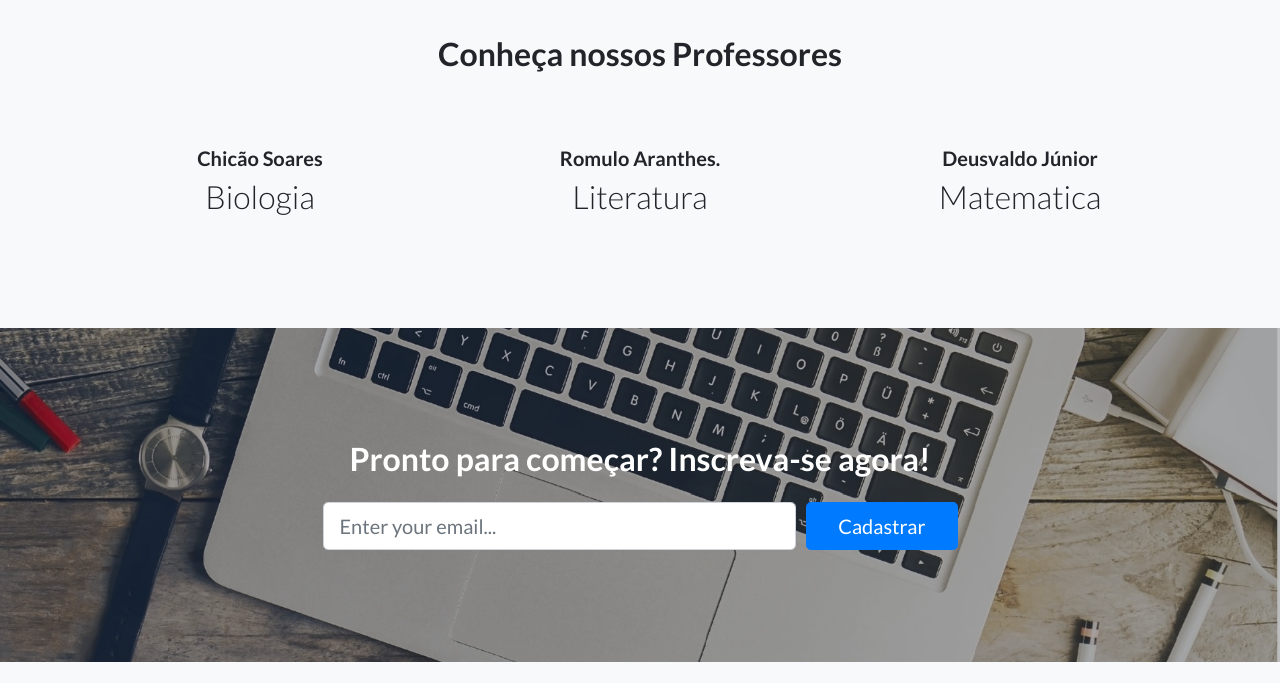
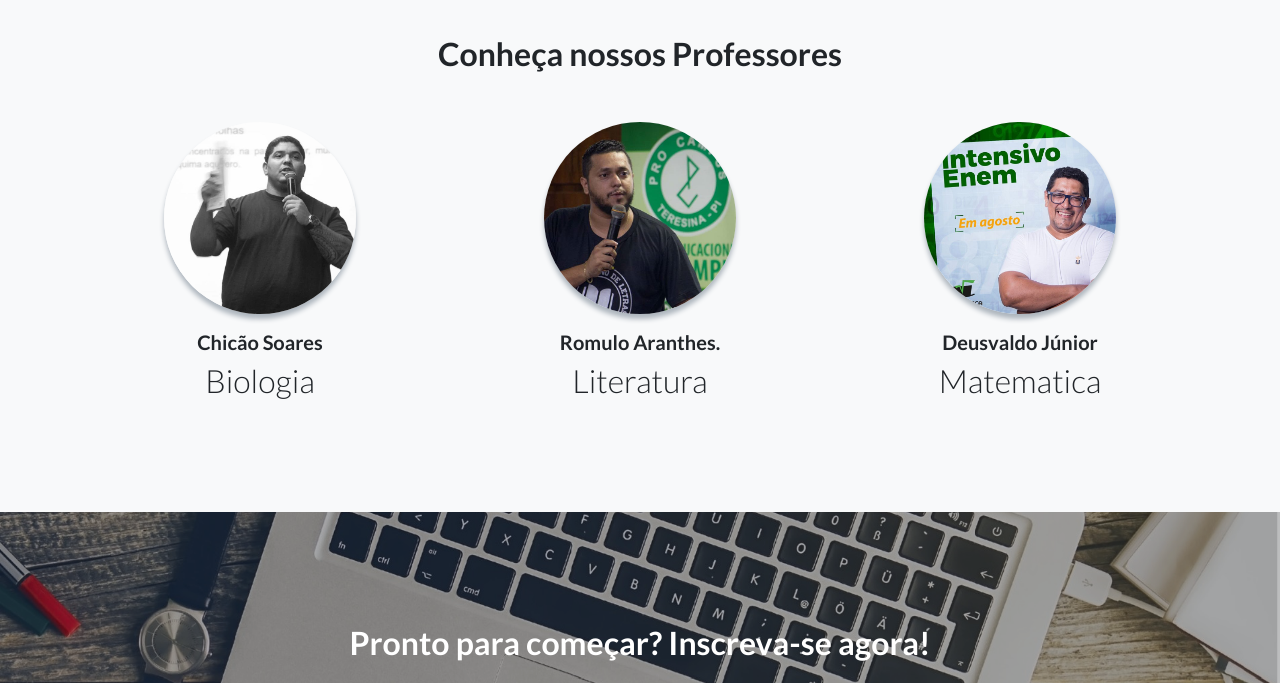
Before and after one commit to mateusfacundes/aprovamais, a website: page index.html in a window 1280 px wide. Shown: the part 2620-3303 px from the top of the page. Drawn offline with nearby package versions, Linux system fonts and the light colour scheme; files that its build step writes are made by us from their sources; the site is published under a folder, as on GitHub Pages, so addresses that start at the root find nothing.

Commit message:
fix error

```diff
--- a/index.html
+++ b/index.html
@@ -126,21 +126,21 @@
         <div class="row">
           <div class="col-lg-4">
             <div class="testimonial-item mx-auto mb-5 mb-lg-0">
-              <img class="img-fluid rounded-circle mb-3" src='/img/Biologia.jpg' alt="">
+              <img class="img-fluid rounded-circle mb-3" src='img/Biologia.jpg' alt="">
               <h5>Chicão Soares</h5>
               <h2 class="font-weight-light mb-0">Biologia</h2>
             </div>
           </div>
           <div class="col-lg-4">
             <div class="testimonial-item mx-auto mb-5 mb-lg-0">
-              <img class="img-fluid rounded-circle mb-3" src='/img/literatura.jpg' alt="">
+              <img class="img-fluid rounded-circle mb-3" src='img/Literatura.jpg' alt="">
               <h5>Romulo Aranthes.</h5>
               <h2 class="font-weight-light mb-0">Literatura</h2>
             </div>
           </div>
           <div class="col-lg-4">
             <div class="testimonial-item mx-auto mb-5 mb-lg-0">
-              <img class="img-fluid rounded-circle mb-3" src='/img/matematica.jpg' alt="">
+              <img class="img-fluid rounded-circle mb-3" src='img/Matematica.jpg' alt="">
               <h5>Deusvaldo Júnior</h5>
               <h2 class="font-weight-light mb-0">Matematica</h2>
             </div>
```
